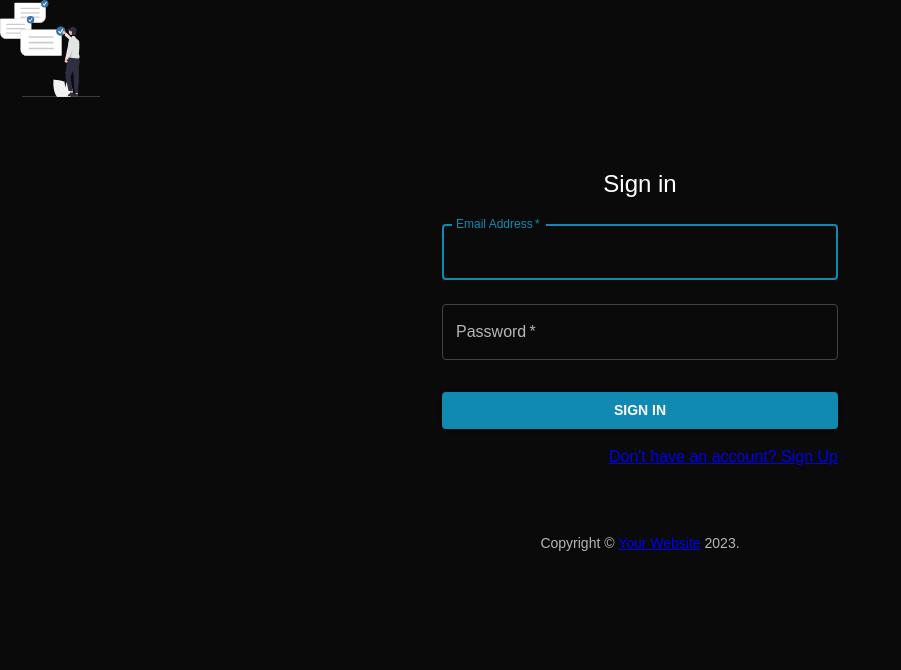
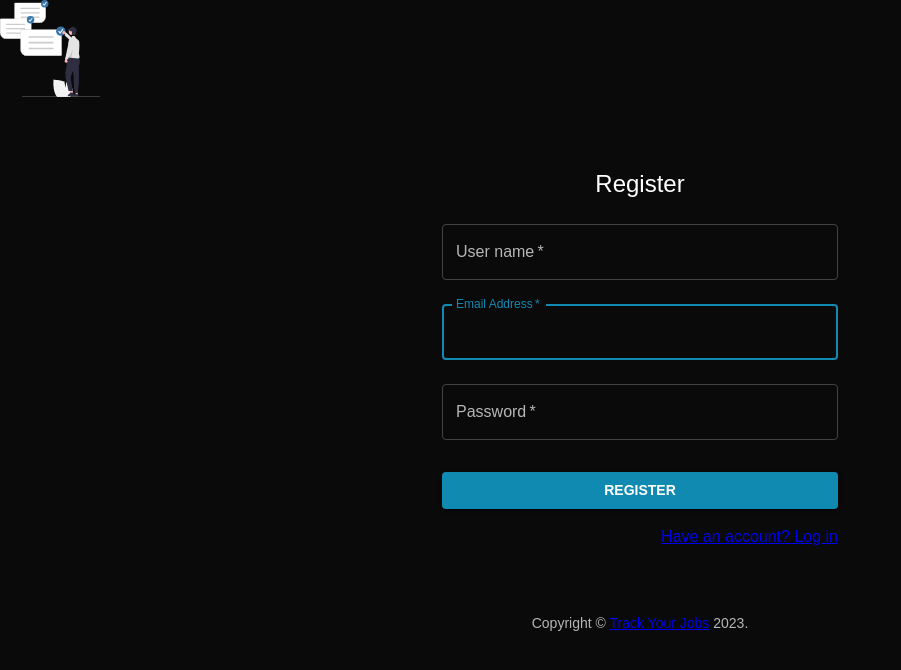
Before and after one commit to alenamedved/Track_Job-s_Applications, a React (Create React App) app: page /login in a window 1280 px wide. Shown: the top 670 px of the page, without its empty margins (0-901 px from the left). Built offline with nearby package versions, Linux system fonts and the light colour scheme.

Commit message:
refactored login comp & register comp to one

```diff
--- a/src/App.js
+++ b/src/App.js
@@ -3,9 +3,7 @@ import { ThemeProvider, CssBaseline } from '@mui/material';
 import { customTheme as theme } from './theme/customTheme';
 import { BrowserRouter, Route, Routes } from 'react-router-dom';
 import { Logo } from './components';
-import RegisterPage from './pages/RegisterPage';
-// import { Box } from '@mui/system';
-// import logo from './sources/undraw_job_hunt.svg';
+
 function App() {
   return (
     <ThemeProvider theme={theme}>
@@ -16,7 +14,6 @@ function App() {
           <Route path="/" element={<Dashboard />} />
           <Route path="login" element={<LoginPage />} />
           <Route path="rightplacetoland" element={<LandingPage />} />
-          <Route path="register" element={<RegisterPage />} />
           <Route path="*" element={<ErrorPage />} />
         </Routes>
       </BrowserRouter>
--- a/src/components/Register.js
+++ b/src/components/LoginPage.js
@@ -12,23 +12,24 @@ import Box from '@mui/material/Box';
 import Typography from '@mui/material/Typography';
 import Container from '@mui/material/Container';
 
-// function Copyright(props) {
-//   return (
-//     <Typography variant="body2" color="text.secondary" align="center" {...props}>
-//       {'Copyright © '}
-//       <Link color="inherit" href="https://mui.com/">
-//         Your Website
-//       </Link>{' '}
-//       {new Date().getFullYear()}
-//       {'.'}
-//     </Typography>
-//   );
-// }
+function Copyright(props) {
+  return (
+    <Typography variant="body2" color="text.secondary" align="center" {...props}>
+      {'Copyright © '}
+      <Link color="inherit" href="https://mui.com/">
+        Track Your Jobs
+      </Link>{' '}
+      {new Date().getFullYear()}
+      {'.'}
+    </Typography>
+  );
+}
 
-export default function Register() {
+export default function LoginPage() {
   const [user, setUser] = useState(initialUser);
   console.log(user);
-
+  const signinPage = user.isRegistered;
+  const linkMessage = signinPage ? 'Dont have an account? Register' : 'Have an account? Log in';
   useEffect(() => {
     setUser(initialUser);
   }, []);
@@ -70,10 +71,14 @@ export default function Register() {
         }}
       >
         <Typography component="h1" variant="h5">
-          Register
+          {signinPage ? 'Sign In' : 'Register'}
         </Typography>
         <Box component="form" onSubmit={handleSubmit} noValidate sx={{ mt: 1 }}>
           {registerInputFields.map((input) => {
+            if (input.name === 'name' && signinPage) {
+              return;
+            }
+
             return (
               <InputField
                 key={input.name}
@@ -86,17 +91,17 @@ export default function Register() {
           })}
 
           <Button type="submit" fullWidth variant="contained" sx={{ mt: 3, mb: 2 }}>
-            Sign In
+            {signinPage ? 'Sign In' : 'Register'}
           </Button>
           <Grid container>
             <Grid item xs></Grid>
             <Grid item>
-              <Link to="/login">{'Have an account? Log In'}</Link>
+              <Link to="/login">{linkMessage}</Link>
             </Grid>
           </Grid>
         </Box>
       </Box>
-      {/* <Copyright sx={{ mt: 8, mb: 4 }} /> */}
+      <Copyright sx={{ mt: 8, mb: 4 }} />
     </Container>
   );
 }
--- a/src/components/SignIn.js
+++ /dev/null
@@ -1,103 +0,0 @@
-import * as React from 'react';
-import { Link } from 'react-router-dom';
-// import Avatar from '@mui/material/Avatar';
-import Button from '@mui/material/Button';
-// import CssBaseline from '@mui/material/CssBaseline';
-import TextField from '@mui/material/TextField';
-// import FormControlLabel from '@mui/material/FormControlLabel';
-// import Checkbox from '@mui/material/Checkbox';
-// import Link from '@mui/material/Link';
-import Grid from '@mui/material/Grid';
-import Box from '@mui/material/Box';
-// import Logo from './Logo';
-// import LockOutlinedIcon from '@mui/icons-material/LockOutlined';
-import Typography from '@mui/material/Typography';
-import Container from '@mui/material/Container';
-// import { createTheme, ThemeProvider } from '@mui/material/styles';
-
-function Copyright(props) {
-  return (
-    <Typography variant="body2" color="text.secondary" align="center" {...props}>
-      {'Copyright © '}
-      <Link color="inherit" href="https://mui.com/">
-        Your Website
-      </Link>{' '}
-      {new Date().getFullYear()}
-      {'.'}
-    </Typography>
-  );
-}
-
-export default function SignIn(props) {
-  console.log(props);
-  const handleSubmit = (event) => {
-    event.preventDefault();
-    const data = new FormData(event.currentTarget);
-    console.log({
-      email: data.get('email'),
-      password: data.get('password'),
-    });
-  };
-
-  const handleInputChange = (e) => {
-    console.log(e.target.value);
-  };
-  return (
-    <Container component="main" maxWidth="xs">
-      <Box
-        sx={{
-          marginTop: 8,
-          display: 'flex',
-          flexDirection: 'column',
-          alignItems: 'center',
-        }}
-      >
-        <Typography component="h1" variant="h5">
-          Sign in
-        </Typography>
-        <Box component="form" onSubmit={handleSubmit} noValidate sx={{ mt: 1 }}>
-          <TextField
-            onChange={handleInputChange}
-            margin="normal"
-            required
-            fullWidth
-            id="email"
-            label="Email Address"
-            name="email"
-            autoComplete="email"
-            autoFocus
-          />
-          <TextField
-            onChange={handleInputChange}
-            margin="normal"
-            required
-            fullWidth
-            name="password"
-            label="Password"
-            type="password"
-            id="password"
-            autoComplete="current-password"
-          />
-          {/* <FormControlLabel
-            control={<Checkbox value="remember" color="primary" />}
-            label="Remember me"
-          /> */}
-          <Button type="submit" fullWidth variant="contained" sx={{ mt: 3, mb: 2 }}>
-            Sign In
-          </Button>
-          <Grid container>
-            <Grid item xs>
-              {/* <Link href="#" variant="body2">
-                Forgot password?
-              </Link> */}
-            </Grid>
-            <Grid item>
-              <Link to="/register">{"Don't have an account? Sign Up"}</Link>
-            </Grid>
-          </Grid>
-        </Box>
-      </Box>
-      <Copyright sx={{ mt: 8, mb: 4 }} />
-    </Container>
-  );
-}
--- a/src/constants/user.js
+++ b/src/constants/user.js
@@ -2,5 +2,5 @@ export const initialUser = {
   name: '',
   email: '',
   password: '',
-  isRegistered: true,
+  isRegistered: false,
 };
--- a/src/pages/LoginPage.js
+++ b/src/pages/LoginPage.js
@@ -1,5 +1,6 @@
 import React from 'react';
-import SignIn from '../components/SignIn';
+// import Register from '../components/Register';
+import SignIn from '../components/LoginPage';
 
 function LoginPage() {
   return <SignIn />;
--- a/src/pages/RegisterPage.js
+++ /dev/null
@@ -1,8 +0,0 @@
-import React from 'react';
-import Register from '../components/Register';
-
-function RegisterPage() {
-  return <Register />;
-}
-
-export default RegisterPage;
```
